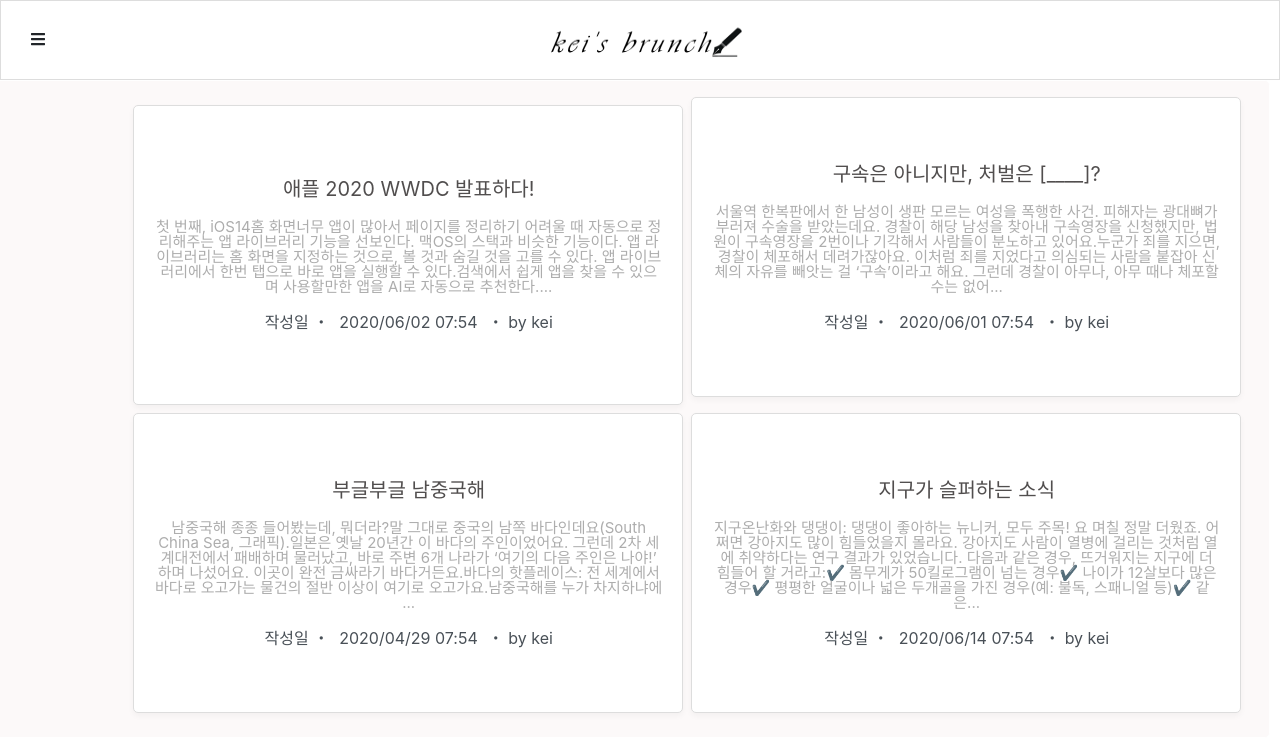
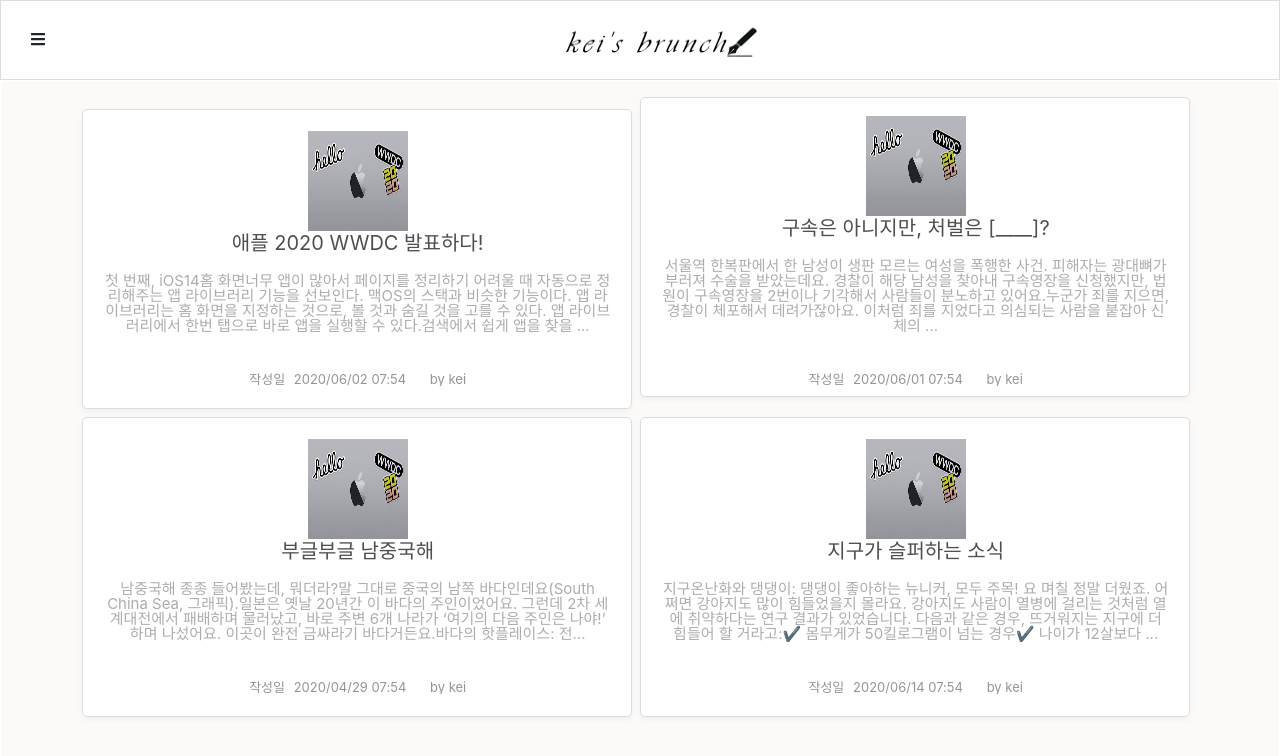
Before and after one commit to doowankim/personal-blog, a React (Create React App) app: page /main in a window 1280 px wide. Shown: the top 756 px of the page. Built offline with nearby package versions, Linux system fonts and the light colour scheme.

Commit message:
fix: main page style edit #1

```diff
--- a/src/components/Main/index.tsx
+++ b/src/components/Main/index.tsx
@@ -7,6 +7,7 @@ const Main = () => {
   const postData = [
     {
       id: 1,
+      imageURL: "/images/wwdc.jpeg",
       title: "애플 2020 WWDC 발표하다!",
       text:
         "첫 번째, iOS14" +
@@ -19,6 +20,7 @@ const Main = () => {
     },
     {
       id: 2,
+      imageURL: "/images/wwdc.jpeg",
       title: "구속은 아니지만, 처벌은 [____]?",
       text:
         "서울역 한복판에서 한 남성이 생판 모르는 여성을 폭행한 사건. 피해자는 광대뼈가 부러져 수술을 받았는데요. 경찰이 해당 남성을 찾아내 구속영장을 신청했지만, 법원이 구속영장을 2번이나 기각해서 사람들이 분노하고 있어요." +
@@ -29,6 +31,7 @@ const Main = () => {
     },
     {
       id: 3,
+      imageURL: "/images/wwdc.jpeg",
       title: "부글부글 남중국해",
       text:
         "남중국해 종종 들어봤는데, 뭐더라?" +
@@ -42,6 +45,7 @@ const Main = () => {
     },
     {
       id: 4,
+      imageURL: "/images/wwdc.jpeg",
       title: "지구가 슬퍼하는 소식",
       text:
         "지구온난화와 댕댕이: 댕댕이 좋아하는 뉴니커, 모두 주목! 요 며칠 정말 더웠죠. 어쩌면 강아지도 많이 힘들었을지 몰라요. 강아지도 사람이 열병에 걸리는 것처럼 열에 취약하다는 연구 결과가 있었습니다. 다음과 같은 경우, 뜨거워지는 지구에 더 힘들어 할 거라고:" +
@@ -92,18 +96,27 @@ const Main = () => {
           {postData.map((detailData: any, index: number) => (
             <React.Fragment key={index}>
               <Panel>
+                <PanelImage>
+                  <img
+                    src="/images/wwdc.jpeg"
+                    alt="wwdc2020"
+                    style={{ width: "100px", height: "100px" }}
+                  />
+                </PanelImage>
                 <PanelTitle>{detailData.title}</PanelTitle>
-                <PanelText>{detailData.text.substring(0, 230)}...</PanelText>
+                <PanelText>{detailData.text.substring(0, 180)}...</PanelText>
                 <PanelDate>
                   <PanelNickname>
-                    작성일 ・
+                    <span>작성일 </span>
+                    {/* <span> ・</span> */}
                     <Moment
                       format="YYYY/MM/DD HH:mm"
-                      style={{ paddingLeft: "10px", paddingRight: "10px" }}
+                      style={{ paddingLeft: "5px", paddingRight: "20px" }}
                     >
                       {detailData.date}
                     </Moment>
-                    ・ by {detailData.nickname}
+                    {/* <span> ・</span> */}
+                    <span> by {detailData.nickname}</span>
                   </PanelNickname>
                 </PanelDate>
               </Panel>
@@ -162,10 +175,8 @@ const Icon = styled.i`
 const Text = styled.div`
   font-size: 18px;
   position: absolute;
-  top: 17%;
-  left: 51%;
-  margin-top: -128px;
-  margin-left: -130px;
+  top: 1%;
+  left: 42%;
   cursor: pointer;
 `
 
@@ -173,14 +184,11 @@ const Box = styled.div``
 
 const PanelBox = styled.div`
   position: absolute;
-  top: 17%;
-  left: 7%;
-  margin-left: -100px;
+  left: 0;
   width: 100%;
   height: 100%;
-  position: relative;
   margin-right: 8px;
-  padding: 16px;
+  padding-top: 16px;
   border: 1px solid #fff;
   border-radius: 5px;
   background: #fcf9f9;
@@ -189,7 +197,7 @@ const PanelBox = styled.div`
 
 const Panel = styled.button`
   position: relative;
-  left: 9.8%;
+  left: 6%;
   width: 550px;
   flex-basis: 256px;
   flex-grow: 1;
@@ -212,6 +220,8 @@ const Panel = styled.button`
   }
 `
 
+const PanelImage = styled.div``
+
 const PanelTitle = styled.div`
   font-size: 20px;
   font-weight: 400;
@@ -227,6 +237,12 @@ const PanelText = styled.div`
 
 const PanelNickname = styled.div``
 
-const PanelDate = styled.div``
+const PanelDate = styled.div`
+  display: block;
+  overflow: hidden;
+  padding-top: 20px;
+  font-size: 13px;
+  color: #959595;
+`
 
 export default Main
```
Also changed, not shown: public/images/wwdc.jpeg (added).
